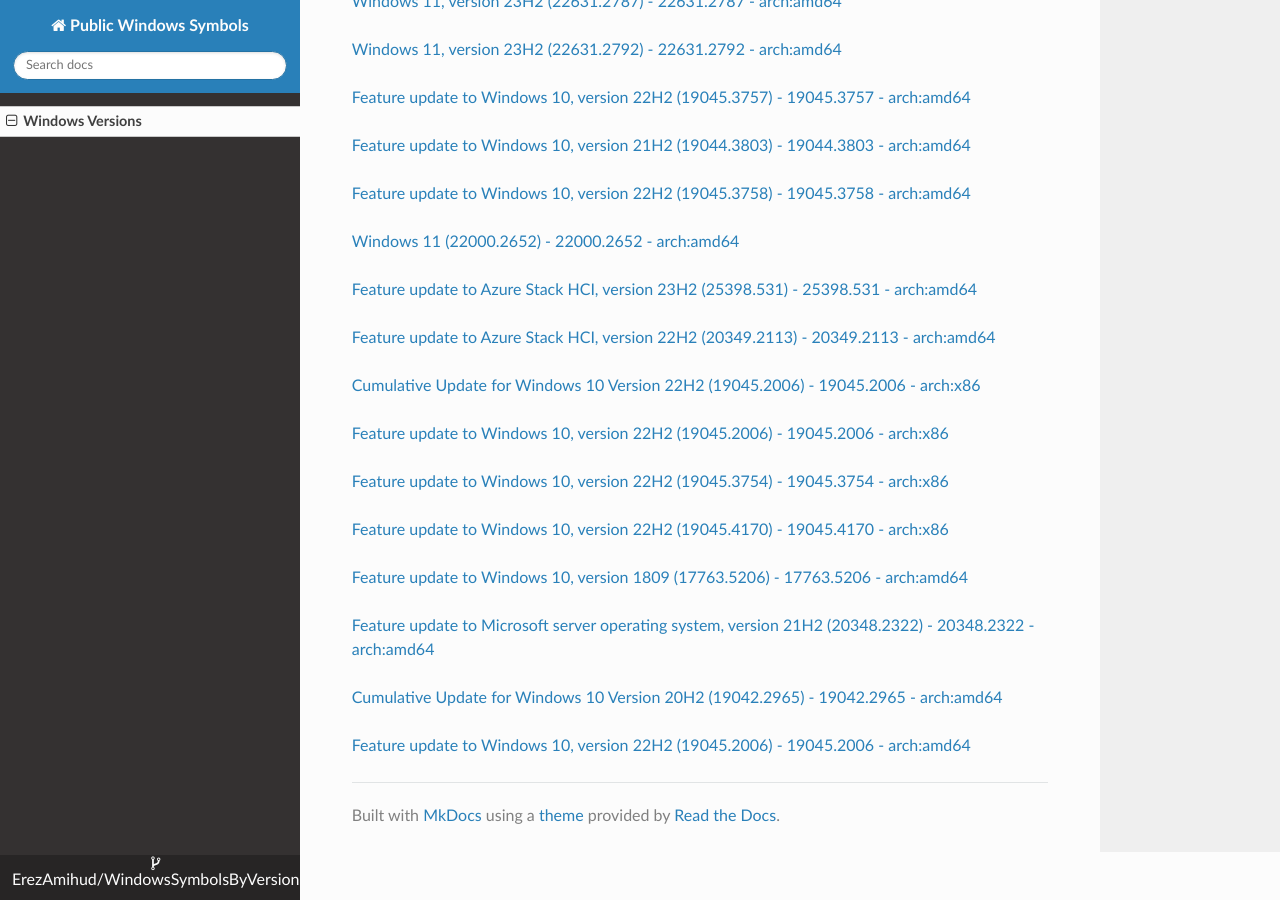
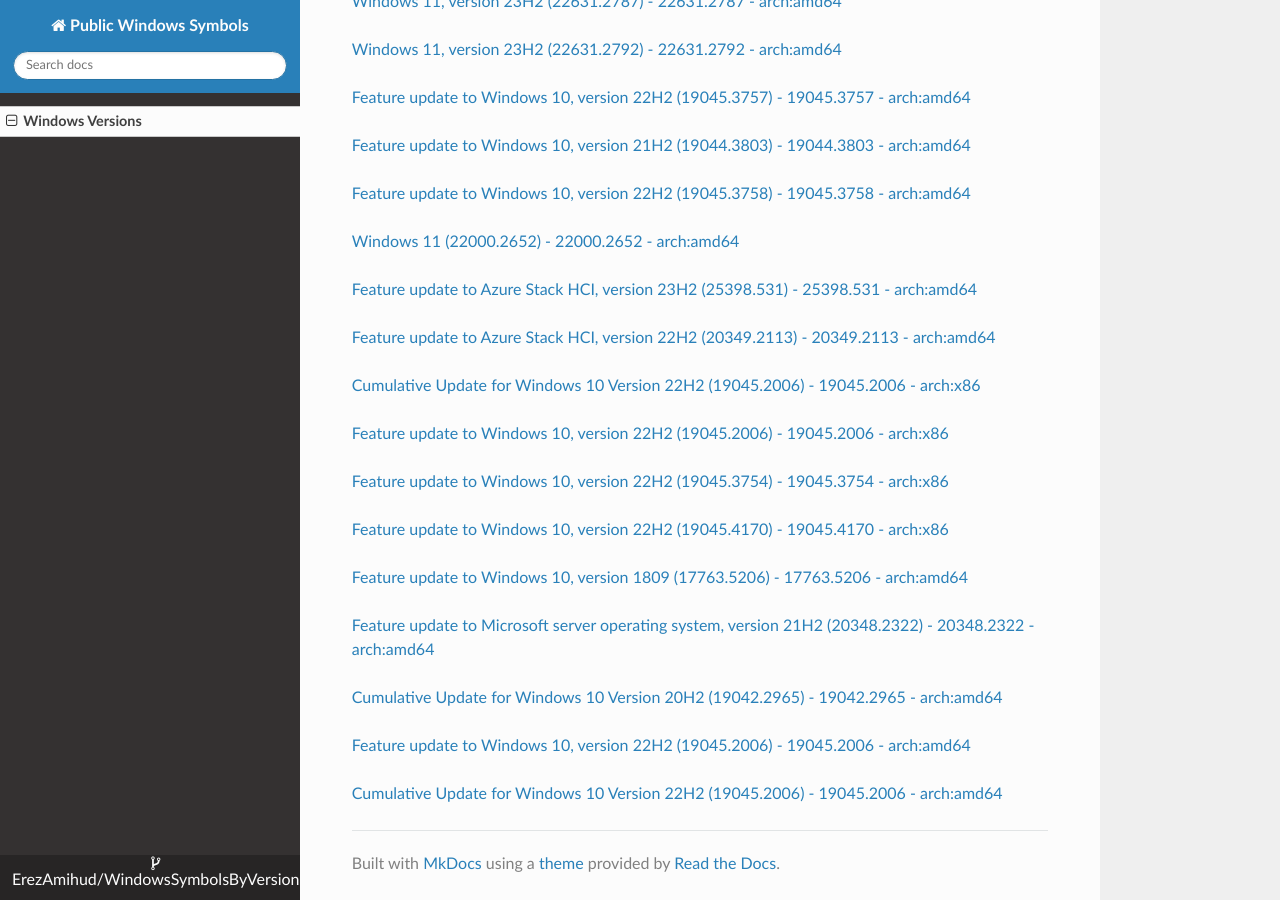
Before and after one commit to ErezAmihud/WindowsSymbolsByVersion, an MkDocs documentation site: the page built from docs/index.md, in a window 1280 px wide and 900 px high, scrolled down 20741 px. Built offline with MkDocs 1.6.1, drawn with Linux system fonts in a browser that asks for light colours; nearby versions of some CDN libraries.

Commit message:
Automated commit, add manifest for ff7d2dd9-996a-4cb6-94c6-641f45c893ce

```diff
--- a/docs/index.md
+++ b/docs/index.md
@@ -1156,3 +1156,6 @@
 
 
 [Feature update to Windows 10, version 22H2 (19045.2006) - 19045.2006 - arch:amd64](https://github.com/ErezAmihud/WindowsSymbolsByVersion/blob/main/manifests/d46a4fc9-2fd9-4a12-b8fd-0c9e22a5456c.manifest)
+
+
+[Cumulative Update for Windows 10 Version 22H2 (19045.2006) - 19045.2006 - arch:amd64](https://github.com/ErezAmihud/WindowsSymbolsByVersion/blob/main/manifests/ff7d2dd9-996a-4cb6-94c6-641f45c893ce.manifest)
```
Also changed, not shown: process_builds.json (+1 -1 lines), 1 other file.
